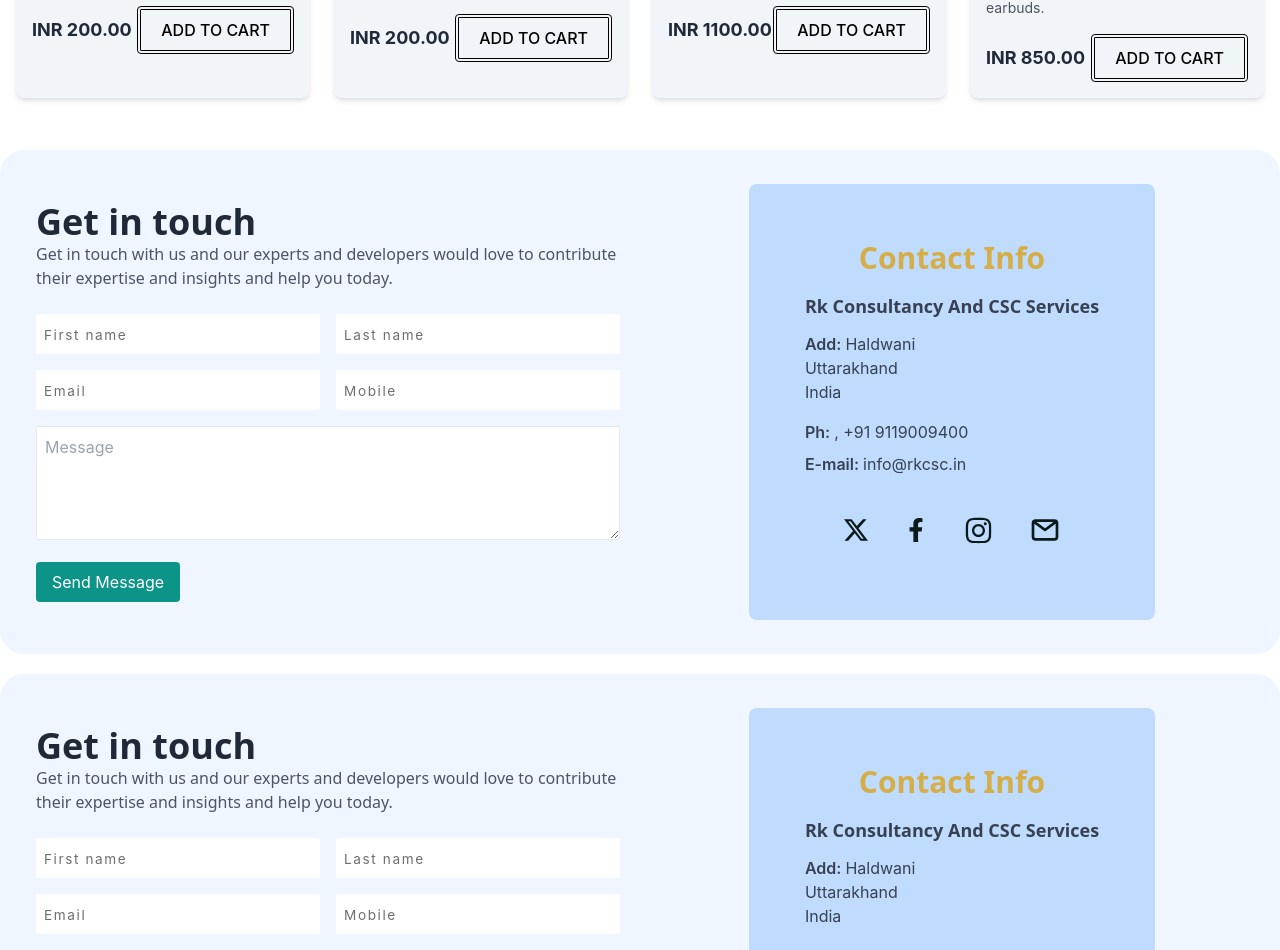
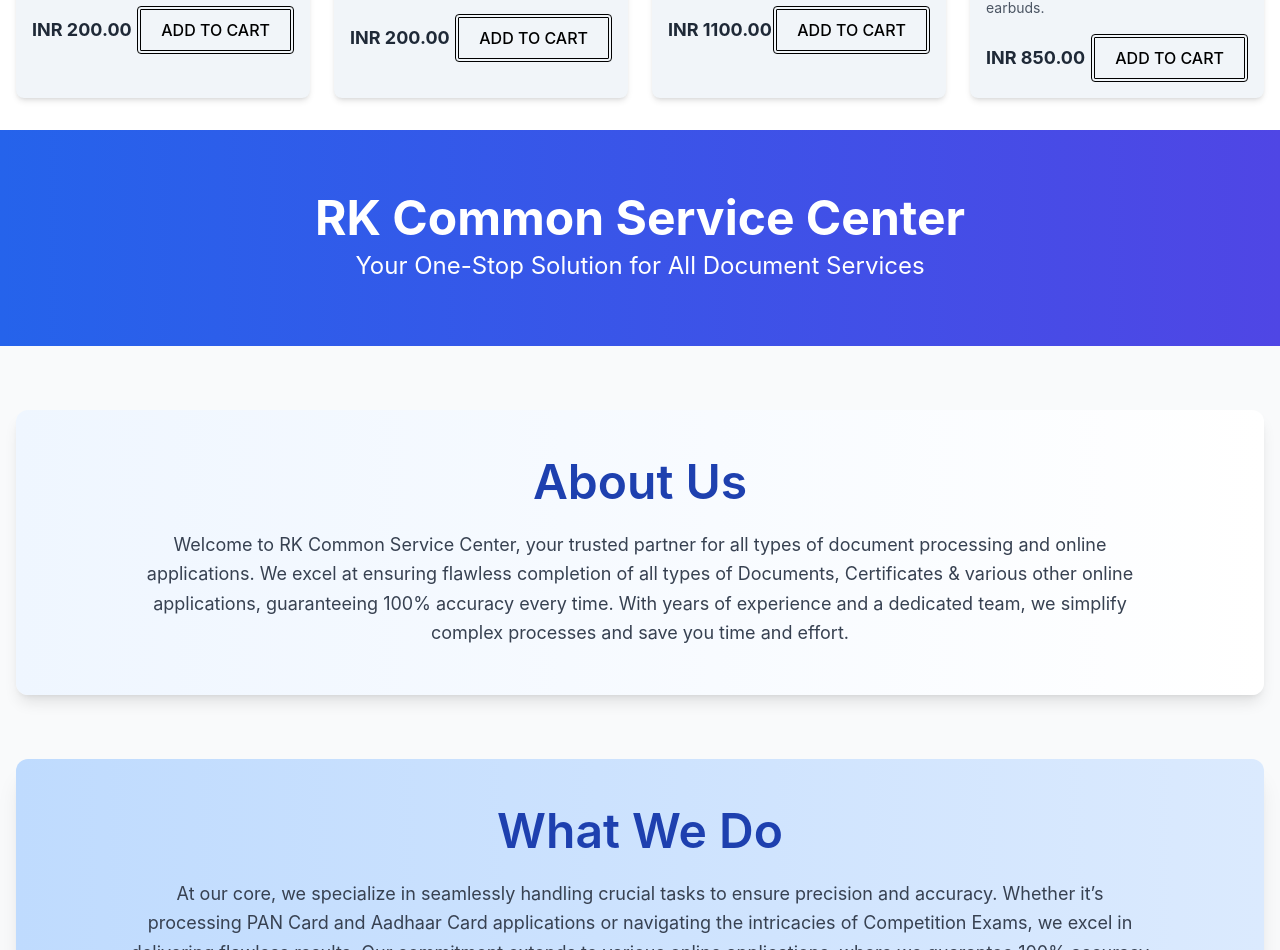
Before and after one commit to gymsewa/rkcsc_frontend, a React (Create React App) app: page / in a window 1280 px wide. Shown: the part 1442-2392 px from the top of the page. Built offline with nearby package versions, Linux system fonts and the light colour scheme.

Commit message:
created about section
about page

```diff
--- a/src/Landing.jsx
+++ b/src/Landing.jsx
@@ -7,6 +7,7 @@
 import AppContext from "./AppContext/AppContext";
 import Footer from "./components/Footer";
 import Cards from "./components/Cards";
+import About from "./components/About";
 
 // const local_storagePrefences = localStorage.getItem("PrefrenceVal");
 
@@ -92,11 +93,11 @@
         /> */}
         <HeroSection />
         <Cards/>
+        <About/>
 
         {/* <Services/> */}
         {/* <AboutUs/> */}
 
-        <ContactUs />
         <ContactUs />
 
         <Footer/>
--- /dev/null
+++ b/src/components/About.jsx
@@ -0,0 +1,163 @@
+import React from 'react';
+import { FaFileAlt, FaCertificate, FaDesktop, FaCheckCircle, FaIdCard, FaPencilAlt, FaUniversity, FaPassport, FaPhone, FaEnvelope, FaClock } from 'react-icons/fa';
+
+const services = [
+  { name: 'Document Processing', icon: FaFileAlt, description: 'Efficient handling of all types of documents' },
+  { name: 'Certificate Applications', icon: FaCertificate, description: 'Assistance with various certificate requests' },
+  { name: 'Online Applications', icon: FaDesktop, description: 'Guidance for complex online application processes' },
+  { name: 'Aadhaar Services', icon: FaIdCard, description: 'Aadhaar card applications and updates' },
+  { name: 'PAN Card Services', icon: FaPencilAlt, description: 'New PAN card applications and corrections' },
+  { name: 'Passport Services', icon: FaPassport, description: 'Assistance with passport applications and renewals' },
+];
+
+const features = [
+  'Expert document handling',
+  'Fast turnaround times',
+  'Secure and confidential service',
+  'Assistance with complex applications',
+  'Multilingual support',
+  'Regular status updates',
+];
+
+const testimonials = [
+  { name: 'Rajesh Kumar', comment: 'RK Common Service Center made my passport application process so smooth. Highly recommended!' },
+  { name: 'Priya Sharma', comment: 'I was amazed by their efficiency in handling my Aadhaar card update. Great service!' },
+  { name: 'Amit Patel', comment: 'Their assistance with my scholarship application was invaluable. Thank you, RK Common Service Center!' },
+];
+
+const statistics = [
+    { label: 'AADHAAR CARD UPDATED', value: '1.2K+' },
+    { label: 'PAN CARD APPLIED', value: '1.5K+' },
+    { label: 'PASSPORT APPLIED', value: '0.3K+' },
+    { label: 'Years on market', value: '4.2+' },
+  ];
+
+export default function About() {
+  return (
+    <div className="min-h-screen bg-gray-50">
+      {/* Header Section */}
+      <header className="bg-gradient-to-r from-blue-600 to-indigo-600 text-white py-16">
+        <div className="container mx-auto text-center px-4">
+          <h1 className="text-5xl font-bold mb-2">RK Common Service Center</h1>
+          <p className="text-2xl">Your One-Stop Solution for All Document Services</p>
+        </div>
+      </header>
+
+      {/* Main Content */}
+      <main className="container mx-auto px-4 py-16">
+
+        {/* About Us Section */}
+        <section className="mb-16 text-center animate__animated animate__fadeIn bg-gradient-to-r from-blue-50 to-white py-12 rounded-xl shadow-lg">
+          <h2 className="text-5xl font-semibold mb-6 text-blue-800">About Us</h2>
+          <p className="text-lg leading-relaxed text-gray-700 mx-auto max-w-5xl">
+            Welcome to RK Common Service Center, your trusted partner for all types of document processing and online applications.
+            We excel at ensuring flawless completion of all types of Documents, Certificates & various other online applications,
+            guaranteeing 100% accuracy every time. With years of experience and a dedicated team, we simplify complex processes and
+            save you time and effort.
+          </p>
+        </section>
+
+        {/* What We Do Section */}
+        <section className="mb-16 text-center animate__animated animate__fadeInUp bg-gradient-to-l from-blue-100 to-blue-200 py-12 rounded-xl shadow-xl">
+          <h2 className="text-5xl font-semibold mb-6 text-blue-800">What We Do</h2>
+          <p className="text-lg leading-relaxed text-gray-700 mx-auto max-w-5xl mb-8">
+            At our core, we specialize in seamlessly handling crucial tasks to ensure precision and accuracy. Whether it’s processing
+            PAN Card and Aadhaar Card applications or navigating the intricacies of Competition Exams, we excel in delivering flawless results.
+            Our commitment extends to various online applications, where we guarantee 100% accuracy every time. Clients trust us for our
+            expertise, relying on our dedicated team to handle their important tasks with efficiency and meticulous attention to detail.
+            With us, they find a reliable partner for a smooth and error-free experience in essential processes.
+          </p>
+          <div className="grid grid-cols-1 md:grid-cols-2 lg:grid-cols-3 gap-8">
+            {services.map((service, index) => (
+              <div key={index} className="bg-white p-6 rounded-lg shadow-lg hover:shadow-2xl transition-transform transform hover:scale-105 flex flex-col items-center justify-center text-center">
+                {/* Render the icon dynamically and center it */}
+                <service.icon className="text-5xl text-blue-600 mb-4 transform transition-transform hover:rotate-12" />
+                <h3 className="text-2xl font-semibold mb-2 text-blue-800">{service.name}</h3>
+                <p className="text-lg text-gray-600">{service.description}</p>
+              </div>
+            ))}
+          </div>
+        </section>
+
+        <section className="mb-16 bg-blue-100 py-12 px-6 rounded-lg shadow-md">
+          <h2 className="text-3xl font-semibold mb-8 text-blue-800 text-center">Our Impact</h2>
+          <div className="grid grid-cols-2 md:grid-cols-4 gap-8">
+            {statistics.map((stat, index) => (
+              <div key={index} className="text-center">
+                <p className="text-4xl font-bold text-blue-600 mb-2">{stat.value}</p>
+                <p className="text-lg text-gray-700">{stat.label}</p>
+              </div>
+            ))}
+          </div>
+        </section>
+
+        {/* Testimonials Section */}
+        <section className="mb-16 text-center animate__animated animate__fadeInUp">
+          <h2 className="text-4xl font-semibold mb-6 text-blue-800">What Our Clients Say</h2>
+          <div className="grid grid-cols-1 md:grid-cols-3 gap-8">
+            {testimonials.map((testimonial, index) => (
+              <div key={index} className="bg-white p-6 rounded-lg shadow-lg hover:shadow-2xl transition-transform transform hover:scale-105">
+                <p className="text-lg text-gray-700 mb-4 italic">"{testimonial.comment}"</p>
+                <p className="font-semibold text-blue-800">- {testimonial.name}</p>
+              </div>
+            ))}
+          </div>
+        </section>
+
+        {/* Call to Action Section */}
+        <section className="mb-16 text-center animate__animated animate__fadeInUp">
+          <div className="bg-gradient-to-r from-blue-600 to-indigo-600 p-8 rounded-lg shadow-lg">
+            <h2 className="text-4xl font-semibold mb-4 text-white">Ready to Get Started?</h2>
+            <p className="text-lg text-gray-200 mb-6">
+              Let us handle your document needs with precision and care. Contact us today for a hassle-free experience!
+            </p>
+            <button className="bg-blue-800 text-white py-3 px-8 rounded-lg text-lg font-semibold hover:bg-blue-700 transform transition-transform hover:scale-110 duration-300">
+              Contact Us Now
+            </button>
+          </div>
+        </section>
+      </main>
+
+      {/* Footer Section */}
+      {/* <footer className="bg-blue-800 text-white py-12">
+        <div className="container mx-auto px-4">
+          <div className="grid grid-cols-1 md:grid-cols-3 gap-12">
+            <div className="text-center">
+              <h3 className="text-2xl font-semibold mb-4">RK Common Service Center</h3>
+              <p className="text-blue-200">Your trusted partner for all document services</p>
+            </div>
+            <div className="text-center">
+              <h3 className="text-2xl font-semibold mb-4">Contact Us</h3>
+              <ul className="space-y-2">
+                <li className="flex items-center justify-center">
+                  <FaPhone className="mr-2" />
+                  <span>(123) 456-7890</span>
+                </li>
+                <li className="flex items-center justify-center">
+                  <FaEnvelope className="mr-2" />
+                  <span>info@rkcommonservice.com</span>
+                </li>
+                <li className="flex items-center justify-center">
+                  <FaClock className="mr-2" />
+                  <span>Mon-Fri: 9AM-6PM, Sat: 10AM-4PM</span>
+                </li>
+              </ul>
+            </div>
+            <div className="text-center">
+              <h3 className="text-2xl font-semibold mb-4">Quick Links</h3>
+              <ul className="space-y-2">
+                <li><a href="#" className="hover:text-blue-300 transition duration-300">Home</a></li>
+                <li><a href="#" className="hover:text-blue-300 transition duration-300">Services</a></li>
+                <li><a href="#" className="hover:text-blue-300 transition duration-300">About Us</a></li>
+                <li><a href="#" className="hover:text-blue-300 transition duration-300">Contact</a></li>
+              </ul>
+            </div>
+          </div>
+          <div className="mt-12 text-center text-blue-200">
+            <p>&copy; 2023 RK Common Service Center. All rights reserved.</p>
+          </div>
+        </div>
+      </footer> */}
+    </div>
+  );
+}
```
